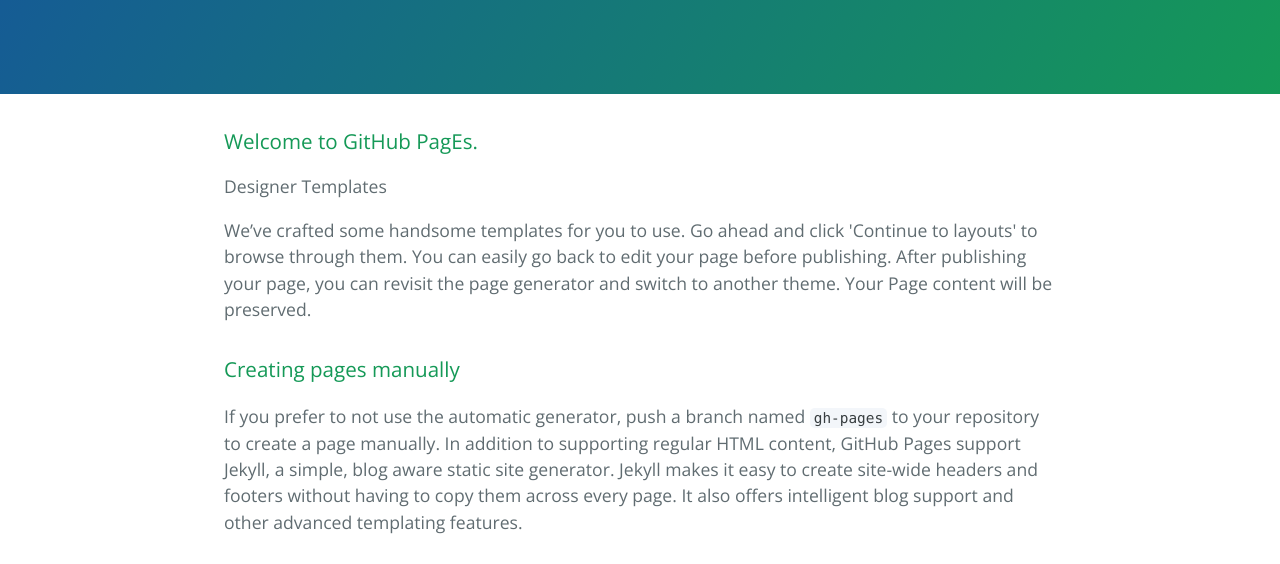
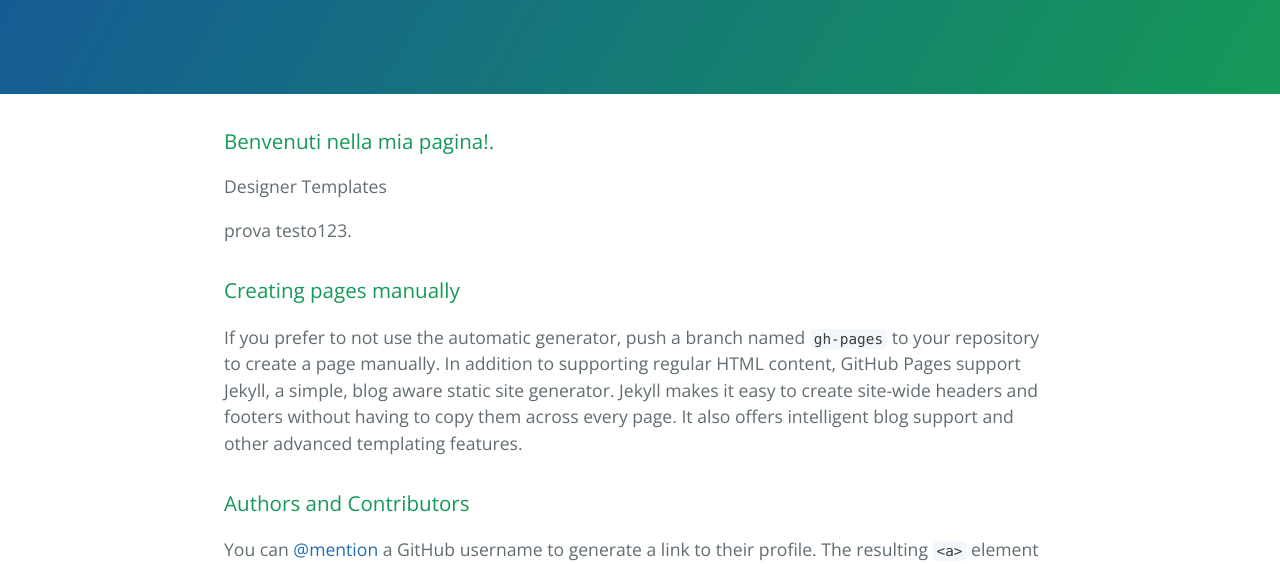
Before and after one commit to Gianmarco-Orru/gianmarco-orru.github.io, a plain HTML site: page index.html in a window 1280 px wide. Shown: the part 176-740 px from the top of the page. Drawn offline with nearby package versions, Linux system fonts and the light colour scheme.

Commit message:
Update index.html

```diff
--- a/index.html
+++ b/index.html
@@ -17,9 +17,9 @@
 
     <section class="main-content">
       <h3>
-<a id="welcome-to-github-pages" class="anchor" href="#welcome-to-github-pages" aria-hidden="true"><span class="octicon octicon-link"></span></a>Welcome to GitHub PagEs.</H3>
+<a id="welcome-to-github-pages" class="anchor" href="#welcome-to-github-pages" aria-hidden="true"><span class="octicon octicon-link"></span></a>Benvenuti nella mia pagina!.</H3>
 <a id="designer-templates" class="anchor" href="#designer-templates" aria-hidden="true"><span class="octicon octicon-link"></span></a>Designer Templates</h3>
-<p>We’ve crafted some handsome templates for you to use. Go ahead and click 'Continue to layouts' to browse through them. You can easily go back to edit your page before publishing. After publishing your page, you can revisit the page generator and switch to another theme. Your Page content will be preserved.</p>
+<p>prova testo123.</p>
 
 <h3>
 <a id="creating-pages-manually" class="anchor" href="#creating-pages-manually" aria-hidden="true"><span class="octicon octicon-link"></span></a>Creating pages manually</h3>
```
